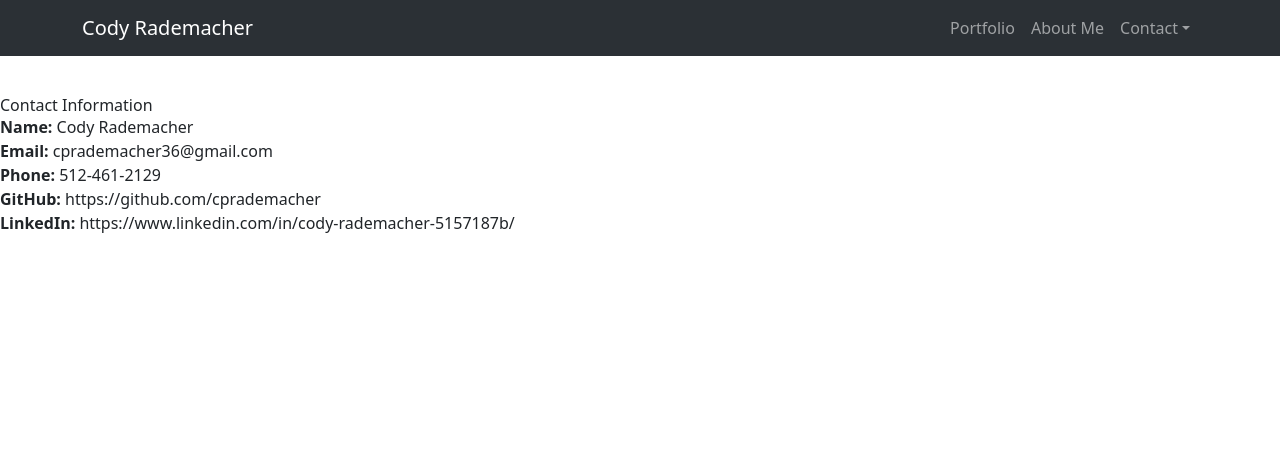
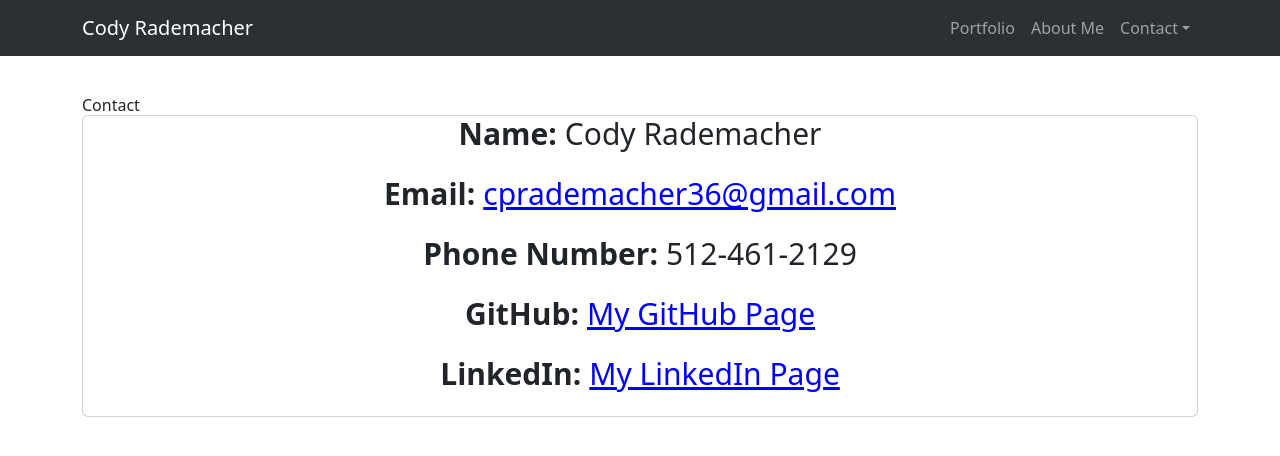
Before and after one commit to cprademacher/my-portfolio, a React (Vite) app: page /contact in a window 1280 px wide. Shown: the top 456 px of the page. Built offline with nearby package versions, Linux system fonts and the light colour scheme.

Commit message:
Improved contact page, next is resume page

```diff
--- a/package.json
+++ b/package.json
@@ -17,6 +17,7 @@
     "react": "^18.2.0",
     "react-bootstrap": "^2.10.0",
     "react-dom": "^18.2.0",
+    "react-responsive": "^9.0.2",
     "react-router-dom": "^6.10.0",
     "styled-components": "^6.1.8"
   },
--- a/src/index.css
+++ b/src/index.css
@@ -69,6 +69,11 @@ button:focus-visible {
   }
 } */
 
+.contact-link {
+  color: blue;
+  text-decoration: underline;
+}
+
 .about-me-text {
   font-size: 1.5em;
 }
--- /dev/null
+++ b/src/pages/Contact2.jsx
@@ -0,0 +1,89 @@
+import Card from "react-bootstrap/Card";
+import Container from "react-bootstrap/Container";
+import Stack from "react-bootstrap/Stack";
+import { useMediaQuery } from "react-responsive";
+
+function Contact2() {
+  const isMdOrAbove = useMediaQuery({ query: "(min-width: 768px)" });
+
+  const mdClass = "mx-auto text-3xl mb-4 text-center";
+
+  const smClass = "mx-auto text-xl mb-4 text-center";
+
+  const contactInfo = {
+    name: "Cody Rademacher",
+    email: "cprademacher36@gmail.com",
+    phone: "512-461-2129",
+    github: "https://github.com/cprademacher",
+    linkedIn: "https://www.linkedin.com/in/cody-rademacher-5157187b/",
+  };
+
+  return (
+    <>
+      <Container>
+        <h1>Contact</h1>
+        <Card>
+          <Stack
+            direction={isMdOrAbove ? "horizontal" : "vertical"}
+            className={isMdOrAbove ? mdClass : smClass}
+            gap={2}
+          >
+            <Card.Text style={{ fontWeight: "bold" }}>Name: </Card.Text>
+            <Card.Text>{contactInfo.name}</Card.Text>
+          </Stack>
+          <Stack
+            direction={isMdOrAbove ? "horizontal" : "vertical"}
+            className={isMdOrAbove ? mdClass : smClass}
+            gap={2}
+          >
+            <Card.Text style={{ fontWeight: "bold" }}>Email: </Card.Text>
+            <Card.Link
+              className="contact-link"
+              href={`mailto:${contactInfo.email}`}
+            >
+              {contactInfo.email}
+            </Card.Link>
+          </Stack>
+          <Stack
+            direction={isMdOrAbove ? "horizontal" : "vertical"}
+            className={isMdOrAbove ? mdClass : smClass}
+            gap={2}
+          >
+            <Card.Text style={{ fontWeight: "bold" }}>Phone Number: </Card.Text>
+            <Card.Text>{contactInfo.phone}</Card.Text>
+          </Stack>
+          <Stack
+            direction={isMdOrAbove ? "horizontal" : "vertical"}
+            className={isMdOrAbove ? mdClass : smClass}
+            gap={2}
+          >
+            <Card.Text style={{ fontWeight: "bold" }}>GitHub: </Card.Text>
+            <Card.Link
+              className="contact-link"
+              href={contactInfo.github}
+              target="_blank"
+            >
+              My GitHub Page
+            </Card.Link>
+          </Stack>
+          <Stack
+            direction={isMdOrAbove ? "horizontal" : "vertical"}
+            className={isMdOrAbove ? mdClass : smClass}
+            gap={2}
+          >
+            <Card.Text style={{ fontWeight: "bold" }}>LinkedIn: </Card.Text>
+            <Card.Link
+              className="contact-link"
+              href={contactInfo.linkedIn}
+              target="_blank"
+            >
+              My LinkedIn Page
+            </Card.Link>
+          </Stack>
+        </Card>
+      </Container>
+    </>
+  );
+}
+
+export default Contact2;
--- a/src/pages/ErrorPage.jsx
+++ b/src/pages/ErrorPage.jsx
@@ -1,17 +1,17 @@
-import Header from "../components/Header";
+import Header3 from "../components/Header3";
 
 const style = {
   backgroundColor: "blue",
   height: "100vh",
   display: "flex",
   justifyContent: "center",
-  alignItems: "center"
+  alignItems: "center",
 };
 
 export default function ErrorPage() {
   return (
     <>
-      <Header />
+      <Header3 />
       <h1 style={style}>Error Page</h1>
     </>
   );
--- /dev/null
+++ b/src/pages/Resume2.jsx
@@ -0,0 +1,20 @@
+import MyResume from "../assets/Resume.pdf";
+import Container from "react-bootstrap/Container";
+import Button from "react-bootstrap/Button";
+
+function Resume2() {
+  const openPdf = () => {
+    window.open(MyResume, "_blank");
+  };
+
+  return (
+    <Container>
+      <h1>Resume</h1>
+      <div>
+        <Button onClick={openPdf}>My Resume</Button>
+      </div>
+    </Container>
+  );
+}
+
+export default Resume2;
```
Also changed, not shown: src/main.jsx (+4 -4 lines), 1 other file (tests, documents, lock files or other folders).
